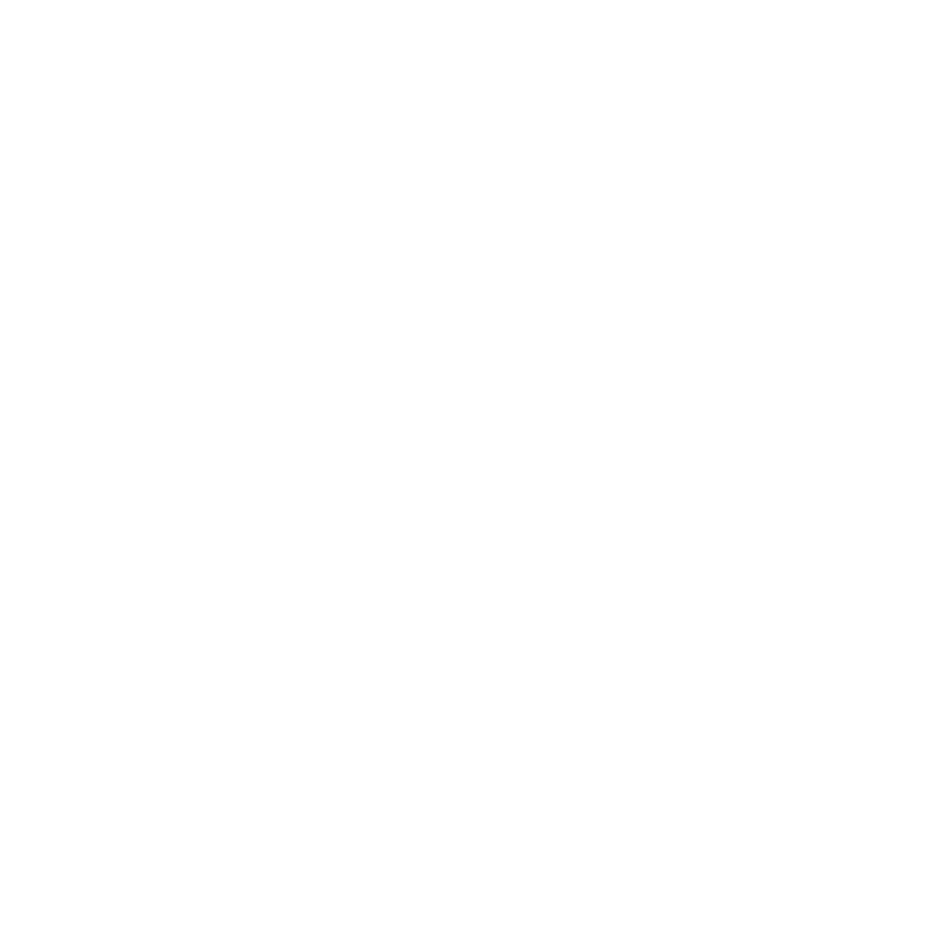
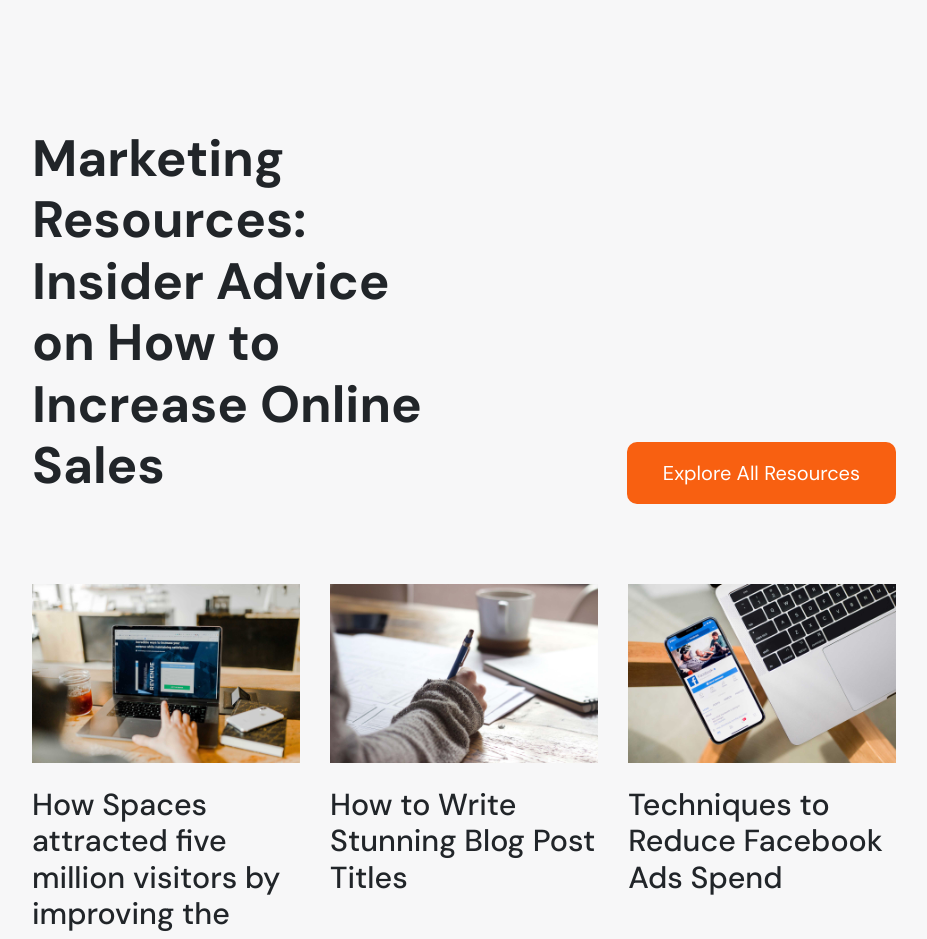
Before and after one commit to iacopobuffoni/proj-html-vuejs, a Vue app: page / in a window 1280 px wide. Shown: the part 8600-9539 px from the top of the page, without its empty margins (176-1103 px from the left). Before the commit the page ends 8512 px from the top, so only its background shows below. Built offline with nearby package versions, Linux system fonts and the light colour scheme.

Commit message:
Ultima parte Main

```diff
--- a/src/components/Main/AppMain.vue
+++ b/src/components/Main/AppMain.vue
@@ -7,6 +7,7 @@
 import AppMainOrganisations from './AppMainOrganisations.vue';
 import AppMainFirstLightGraySection from './AppMainFirstLightGraySection.vue';
 import AppMainBigPhoto from './AppMainBigPhoto.vue';
+import AppMainMarketingResources from './AppMainMarketingResources.vue';
 export default {
     name: 'AppMain',
     components: {
@@ -17,7 +18,8 @@
         AppMainSponsors,
         AppMainOrganisations,
         AppMainFirstLightGraySection,
-        AppMainBigPhoto
+        AppMainBigPhoto,
+        AppMainMarketingResources
 
     }
 }
@@ -36,6 +38,7 @@
             <AppMainOrganisations/>
             <AppMainFirstLightGraySection/>
             <AppMainBigPhoto/>
+            <AppMainMarketingResources/>
         </main>
     </main>
 </template>
--- /dev/null
+++ b/src/components/Main/AppMainMarketingResources.vue
@@ -0,0 +1,56 @@
+<script>
+export default {
+    name: 'AppMainMarketingResources',
+}
+</script>
+
+<template>
+
+    <main>
+        <div class="main-container">
+            <div class="title d-flex justify-content-around">
+                <div class="title-box">
+                    <h2 class="text-start">
+                        Marketing Resources: Insider Advice on How to Increase Online Sales
+                    </h2>
+                </div>
+                <div class="title-box">
+                    <div class="btn mt-4">
+                        <a class="orange fs-5"> Explore All Resources </a>
+                    </div>
+                </div>
+
+            </div>
+            <div class="box">
+                <div class="">
+                    <div class="box-img">
+                        <img src="../../assets/images/blog-posts-6.jpg" alt="">
+                    </div>
+                    <h3 class="text-start mt-4">
+                        How Spaces attracted five million visitors by improving the content
+                    </h3>
+                </div>
+                <div class="">
+                    <div class="box-img">
+                        <img src="../../assets/images/blog-posts-5.jpg" alt="">
+                    </div>
+                    <h3 class="text-start mt-4">
+                        How to Write Stunning Blog Post Titles
+                    </h3>
+                </div>
+                <div class="">
+                    <div class="box-img">
+                        <img src="../../assets/images/blog-posts-4.jpg" alt="">
+                    </div>
+                    <h3 class="text-start mt-4">
+                        Techniques to Reduce Facebook Ads Spend
+                    </h3>
+                </div>
+            </div>
+        </div>
+    </main>
+</template>
+
+<style lang="scss" scoped>
+@import "../../styles/main/appmainmarketingresources.scss";
+</style>
--- a/src/styles/main/appmainbigphoto.scss
+++ b/src/styles/main/appmainbigphoto.scss
@@ -10,7 +10,7 @@
             margin: auto;
             position: relative;
             display: flex;
-            padding-top: 110px;
+            padding: 110px 0;
 
             .left-main-container {
                 width: 50%;
--- /dev/null
+++ b/src/styles/main/appmainmarketingresources.scss
@@ -0,0 +1,65 @@
+@import "../partials/mixins.scss";
+
+main {
+    width: 100%;
+    padding-top: 130px;
+    padding-bottom: 120px;
+    background-color: #f7f7f8;
+
+    .main-container {
+        width: 75%;
+        margin: auto;
+        text-align: center;
+
+        .title {
+            width: 90%;
+            margin: auto;
+            position: relative;
+
+            .title-box {
+                width: calc(100% / 2);
+            }
+
+            h2 {
+                font-size: 3.2em;
+                font-weight: bold;
+            }
+
+            .btn {
+                @include my-btn;
+                text-align: center;
+                background-color: $orange;
+                position: absolute;
+                right: 0;
+                bottom: 0;
+
+                a {
+                    color: white;
+                    text-decoration: none;
+                }
+            }
+        }
+
+        .box {
+            width: 90%;
+            margin: auto;
+            display: flex;
+            justify-content: space-between;
+            margin-top: 80px;
+
+            >div {
+                width: 31%;
+
+                img {
+                    width: 100%;
+                }
+
+                h3 {
+                    font-size: 1.9em;
+                }
+
+            }
+
+        }
+    }
+}
```
